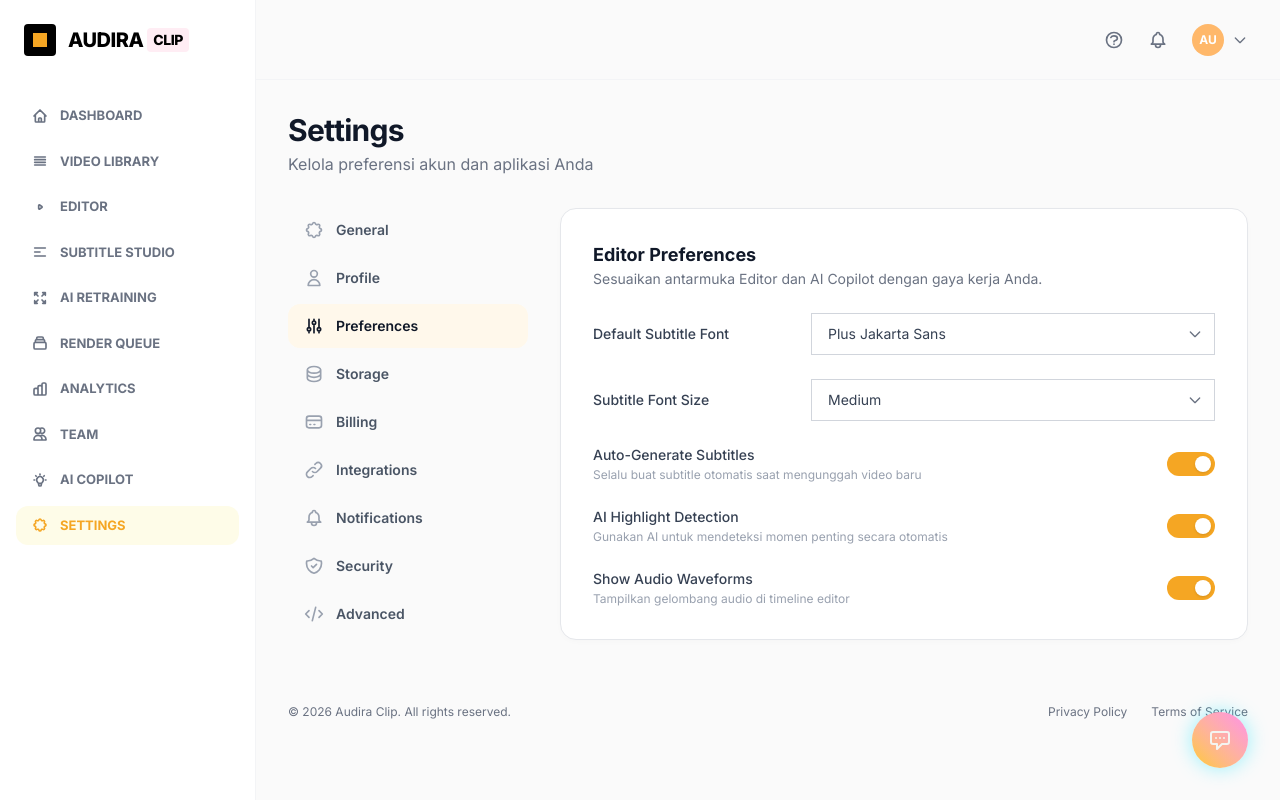
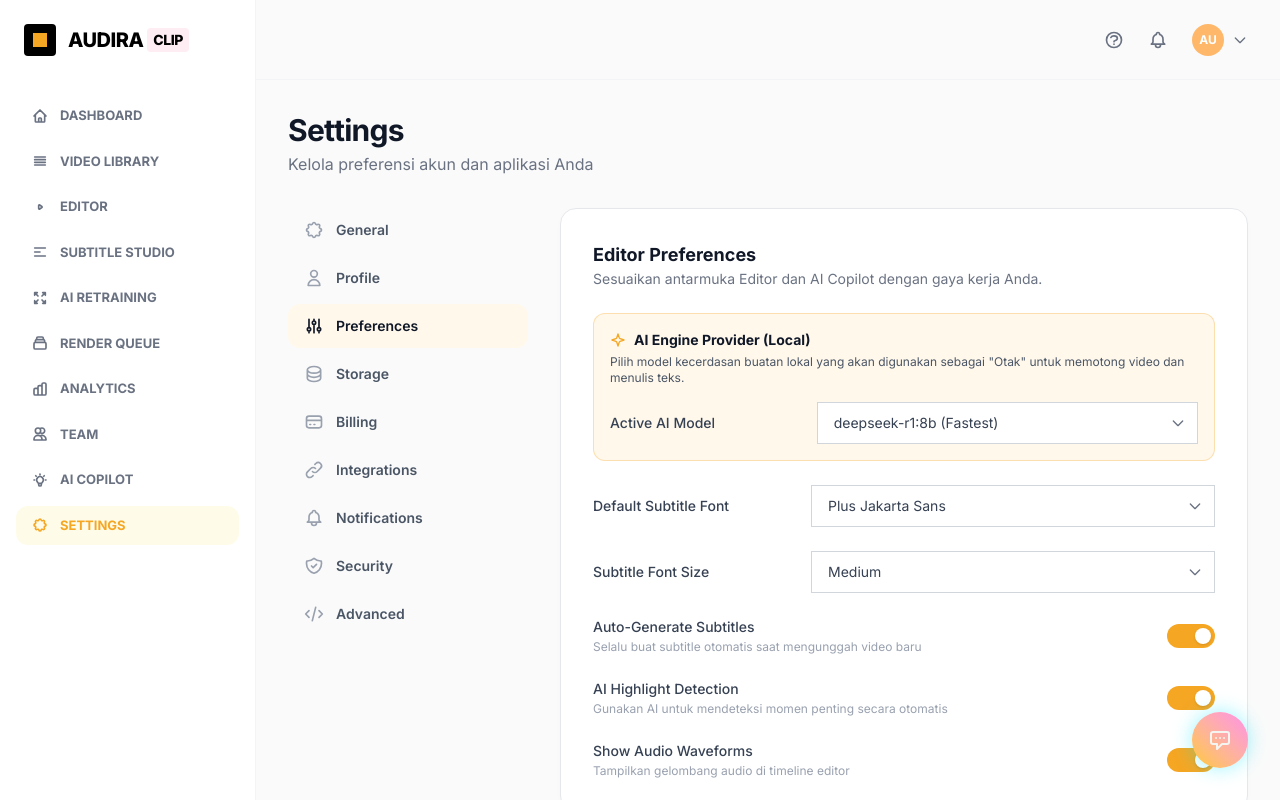
Before and after one commit to Audira141415/AUDIRA-CLIP-AI, a Next.js app in the folder apps/web/: page /settings in a window 1280 px wide. Both pictures are taken after a click on the button "Preferences". Built offline with nearby package versions, Linux system fonts and the light colour scheme.

Commit message:
feat: add AI engine provider selection UI to settings

```diff
--- a/apps/web/src/app/settings/page.tsx
+++ b/apps/web/src/app/settings/page.tsx
@@ -126,6 +126,16 @@ const ProfileTab = () => (
 
 const PreferencesTab = () => (
   <Card title="Editor Preferences" desc="Sesuaikan antarmuka Editor dan AI Copilot dengan gaya kerja Anda.">
+    {/* NEW SECTION: AI Engine Settings */}
+    <div className="mb-6 p-4 bg-[#FFF8EB] border border-[#F5A623]/30 rounded-xl">
+      <h4 className="text-sm font-bold text-gray-900 mb-1 flex items-center gap-2">
+        <svg className="w-4 h-4 text-[#F5A623]" viewBox="0 0 24 24" fill="none" stroke="currentColor" strokeWidth="2" strokeLinecap="round" strokeLinejoin="round"><path d="m12 3-1.912 5.813a2 2 0 0 1-1.275 1.275L3 12l5.813 1.912a2 2 0 0 1 1.275 1.275L12 21l1.912-5.813a2 2 0 0 1 1.275-1.275L21 12l-5.813-1.912a2 2 0 0 1-1.275-1.275L12 3Z"/></svg>
+        AI Engine Provider (Local)
+      </h4>
+      <p className="text-xs text-gray-600 mb-4">Pilih model kecerdasan buatan lokal yang akan digunakan sebagai "Otak" untuk memotong video dan menulis teks.</p>
+      <SelectRow label="Active AI Model" options={["deepseek-r1:8b (Fastest)", "deepseek-r1:32b (Smart)", "qwen2.5:32b (Multilingual Pro)", "gemma2:27b (Creative)", "qwen2.5-coder:32b (Logic)"]} defaultValue="deepseek-r1:8b (Fastest)" />
+    </div>
+
     <SelectRow label="Default Subtitle Font" options={["Plus Jakarta Sans", "Roboto", "Inter", "Arial"]} />
     <SelectRow label="Subtitle Font Size" options={["Small", "Medium", "Large", "Extra Large"]} defaultValue="Medium" />
     <ToggleRow title="Auto-Generate Subtitles" desc="Selalu buat subtitle otomatis saat mengunggah video baru" isOn={true} />
```
